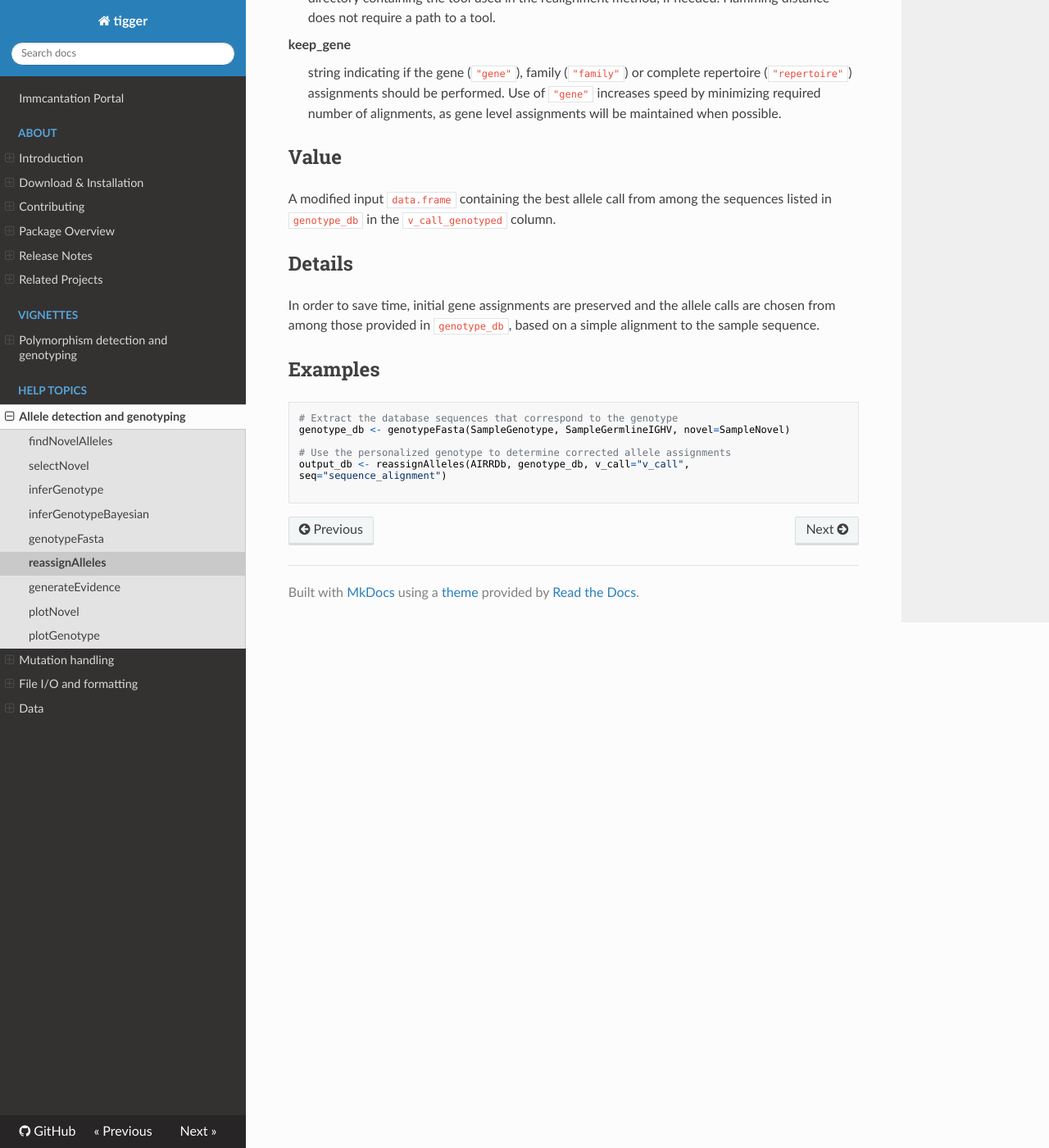
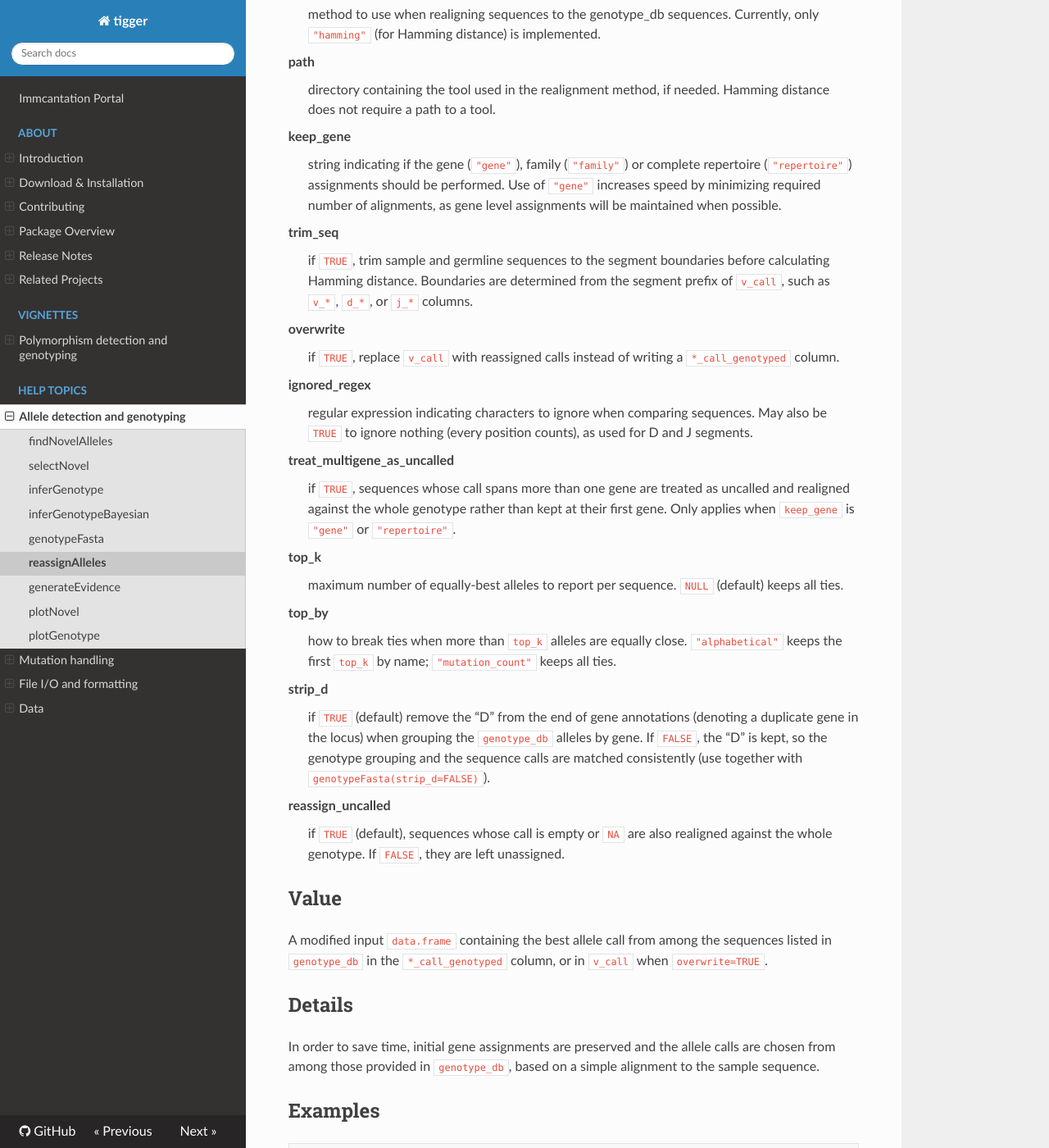
Before and after one commit to immcantation/tigger, an MkDocs documentation site: the page built from docs/topics/reassignAlleles.md, in a window 1280 px wide and 1400 px high, scrolled down 1038 px. Shown: the whole window at 82% size. Built offline with MkDocs 1.6.1, drawn with Linux system fonts in a browser that asks for light colours; nearby versions of some CDN libraries; some of the changed text lies outside the part shown.

Commit message:
[skip ci] Auto-render docs.

````diff
--- a/docs/topics/reassignAlleles.md
+++ b/docs/topics/reassignAlleles.md
@@ -18,7 +18,15 @@ v_call = "v_call",
 seq = "sequence_alignment",
 method = "hamming",
 path = NA,
-keep_gene = c("gene", "family", "repertoire")
+keep_gene = c("gene", "family", "repertoire"),
+trim_seq = FALSE,
+overwrite = FALSE,
+ignored_regex = "[\\.N-]",
+treat_multigene_as_uncalled = FALSE,
+top_k = NULL,
+top_by = c("alphabetical", "mutation_count"),
+strip_d = TRUE,
+reassign_uncalled = TRUE
 )
 ```
 
@@ -61,6 +69,54 @@ family (`"family"`) or complete repertoire
 Use of `"gene"` increases speed by minimizing required number of
 alignments, as gene level assignments will be maintained when possible.
 
+trim_seq
+:   if `TRUE`, trim sample and germline sequences
+to the segment boundaries before calculating Hamming
+distance. Boundaries are determined from the segment
+prefix of `v_call`, such as `v_*`,
+`d_*`, or `j_*` columns.
+
+overwrite
+:   if `TRUE`, replace `v_call` with reassigned
+calls instead of writing a `*_call_genotyped`
+column.
+
+ignored_regex
+:   regular expression indicating characters to ignore
+when comparing sequences. May also be `TRUE` to
+ignore nothing (every position counts), as used for
+D and J segments.
+
+treat_multigene_as_uncalled
+:   if `TRUE`, sequences whose call
+spans more than one gene are treated as uncalled and
+realigned against the whole genotype rather than kept
+at their first gene. Only applies when `keep_gene`
+is `"gene"` or `"repertoire"`.
+
+top_k
+:   maximum number of equally-best alleles to report per
+sequence. `NULL` (default) keeps all ties.
+
+top_by
+:   how to break ties when more than `top_k` alleles
+are equally close. `"alphabetical"` keeps the
+first `top_k` by name; `"mutation_count"`
+keeps all ties.
+
+strip_d
+:   if `TRUE` (default) remove the "D" from the end of
+gene annotations (denoting a duplicate gene in the locus)
+when grouping the `genotype_db` alleles by gene. If
+`FALSE`, the "D" is kept, so the genotype grouping
+and the sequence calls are matched consistently (use
+together with `genotypeFasta(strip_d=FALSE)`).
+
+reassign_uncalled
+:   if `TRUE` (default), sequences whose call is
+empty or `NA` are also realigned against the whole
+genotype. If `FALSE`, they are left unassigned.
+
 
 
 
@@ -69,7 +125,8 @@ Value
 
 A modified input `data.frame` containing the best allele call from
 among the sequences listed in `genotype_db` in the
-`v_call_genotyped` column.
+`*_call_genotyped` column, or in `v_call` when
+`overwrite=TRUE`.
 
 
 Details
````
Also changed, not shown: docs/topics/genotypeFasta.md (+19 -1 lines), docs/topics/inferGenotypeBayesian.md (+10 -1 lines), docs/topics/plotGenotype.md (+8 -1 lines), docs/topics/plotGenotypeConfidence.md (added, +94 -0 lines), docs/topics/tigger-package.md (+1 -0 lines), docs/topics/plotGenotypeConfidence-2.png (added).
